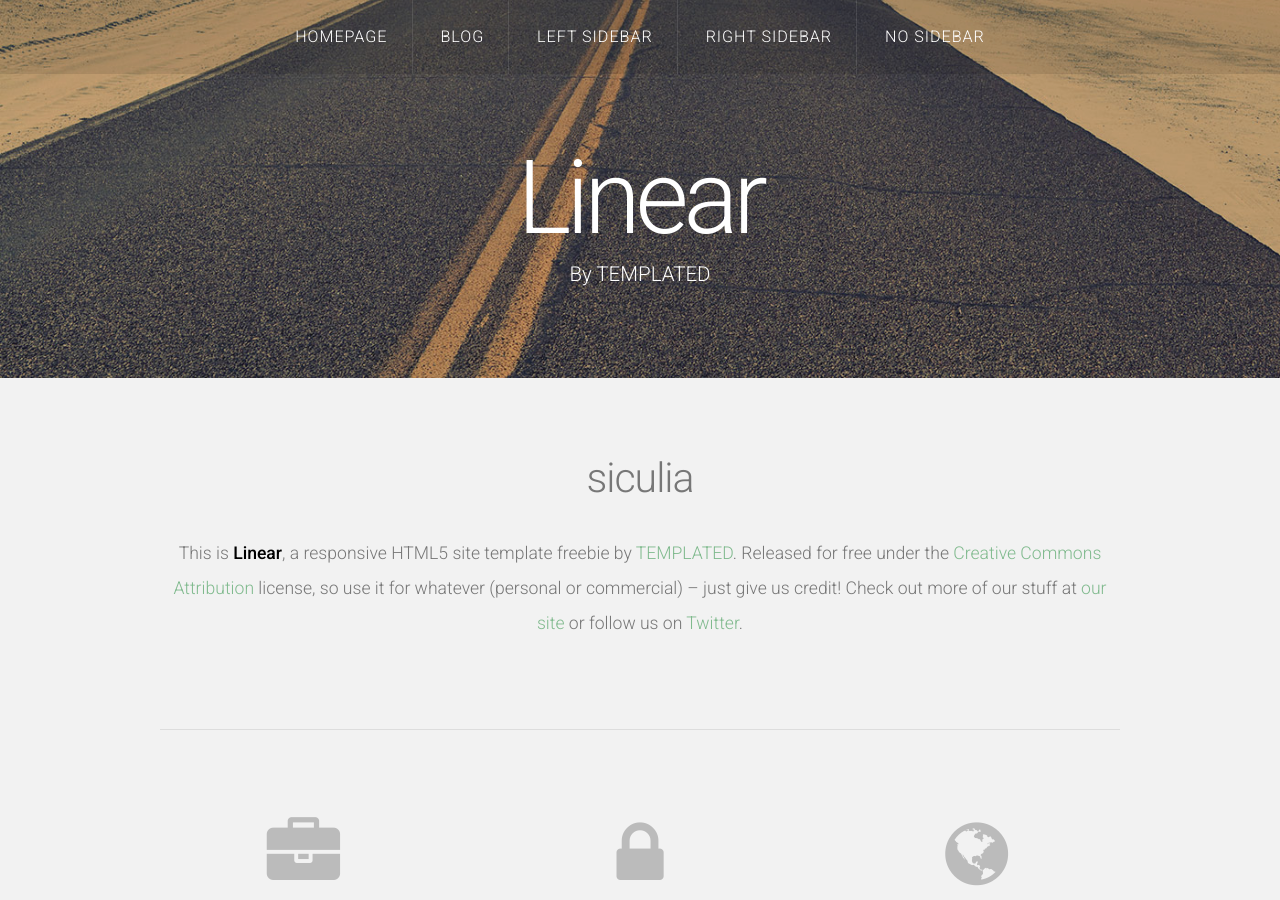
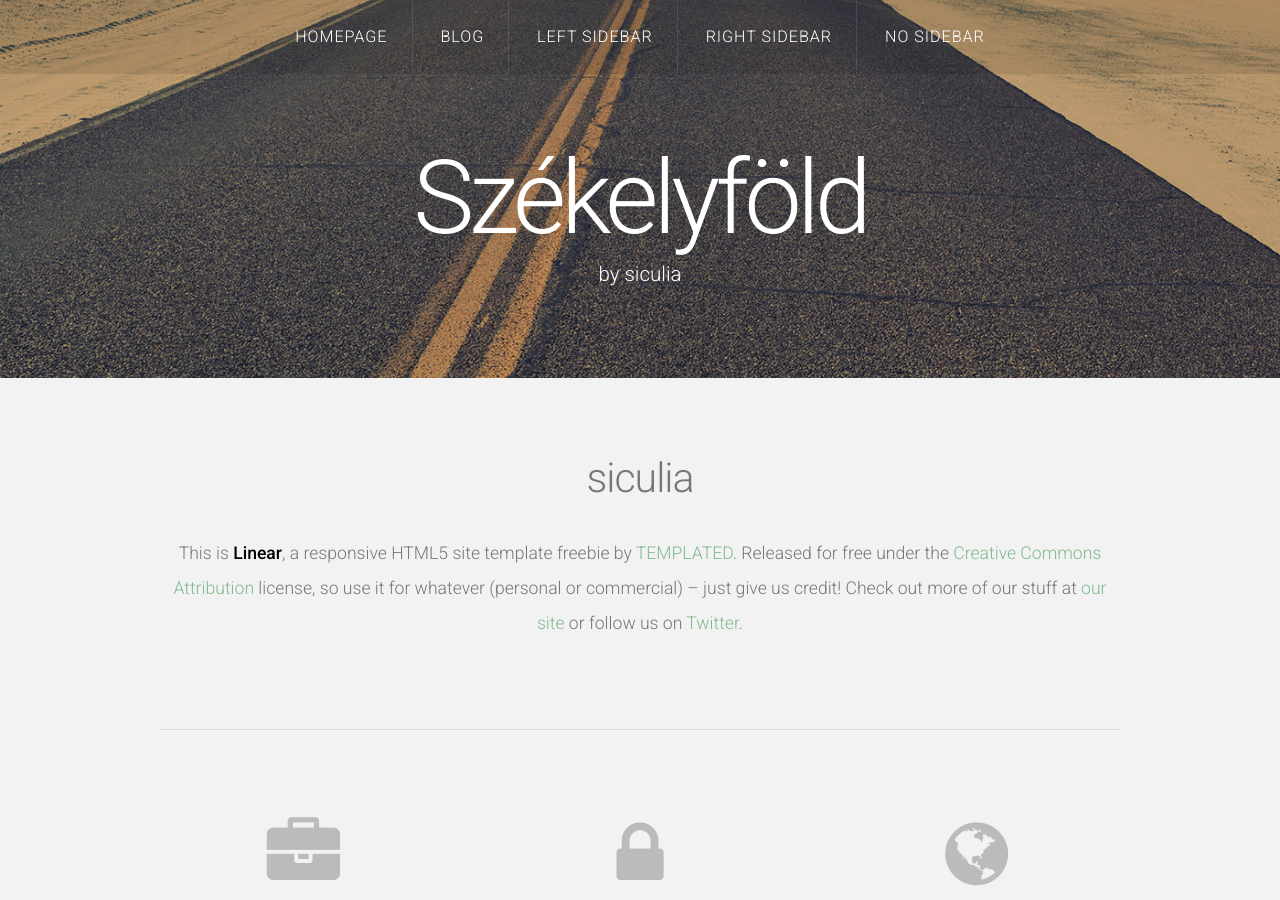
Before and after one commit to siculia/siculia.github.io, a Jekyll site: the page built from index.html, in a window 1280 px wide and 900 px high. Built offline with Jekyll 4.4.1, drawn with Linux system fonts in a browser that asks for light colours; nearby versions of some CDN libraries; the list of posts is cut into pages by our own code; some of the changed text lies outside the part shown.

Commit message:
Added Főcím

```diff
--- a/_layouts/default.html
+++ b/_layouts/default.html
@@ -1,12 +1,12 @@
 <!DOCTYPE HTML>
 <!--
-Linear by TEMPLATED
+Siculia by TEMPLATED
 templated.co @templatedco
 Released for free under the Creative Commons Attribution 3.0 license (templated.co/license)
 -->
 <html>
 <head>
-	<title>Linear by TEMPLATED</title>
+	<title>Székelyföld by siculia</title>
 	<meta http-equiv="content-type" content="text/html; charset=utf-8" />
 	<meta name="description" content="" />
 	<meta name="keywords" content="" />
@@ -30,8 +30,8 @@ Released for free under the Creative Commons Attribution 3.0 license (templated.
 
 			<!-- Logo -->
 			<div id="logo">
-				<h1><a href="#">Linear</a></h1>
-				<span class="tag">By TEMPLATED</span>
+				<h1><a href="#">Székelyföld</a></h1>
+				<span class="tag">by siculia</span>
 			</div>
 		</div>
 	</div>
```
Also changed, not shown: other parts of _layouts/default.html (+1 -1 lines).
